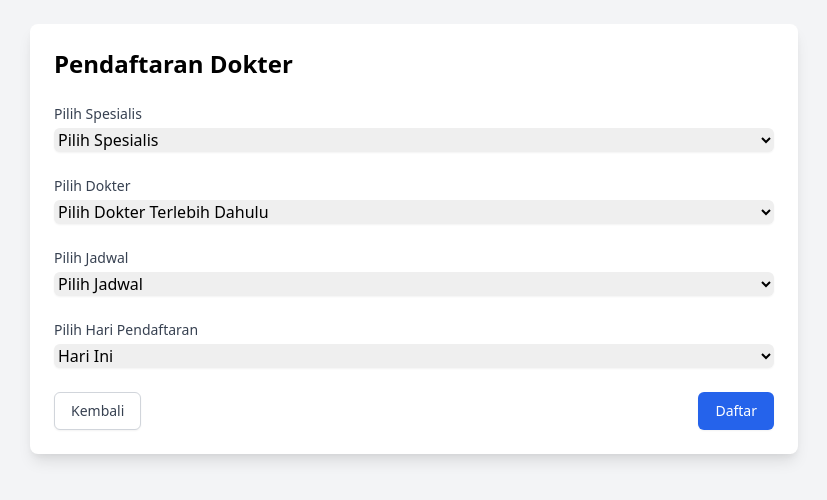
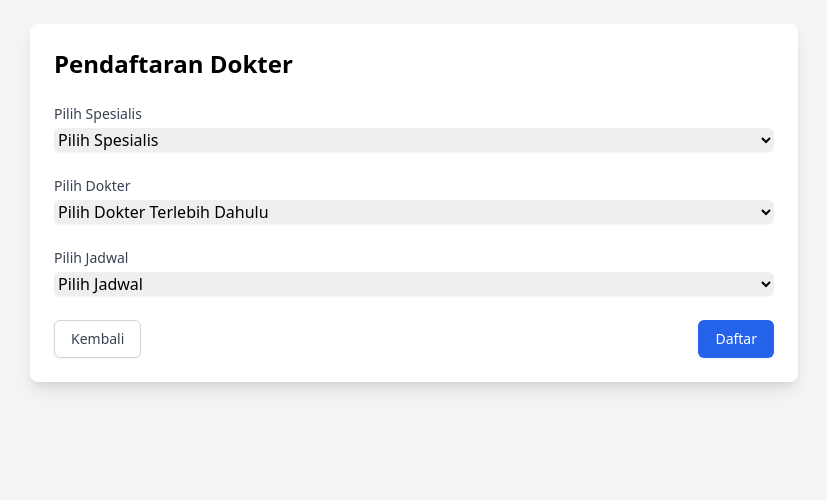
Before and after one commit to Marcellino0/TubesRPL, a PHP site: page /patient/register_appointment.php in a window 1280 px wide. Shown: the top 500 px of the page, without its empty margins (226-1053 px from the left). Run offline with PHP 8.4, Linux system fonts and the light colour scheme; the visitor is signed in with stand-in values (Sample User, id 1); data comes from the database, SQL or seed files in the repository.

Commit message:
hapus bagian pendaftaran

```diff
--- a/patient/register_appointment.php
+++ b/patient/register_appointment.php
@@ -149,14 +149,6 @@ if ($_SERVER['REQUEST_METHOD'] === 'POST') {
                         </select>
                     </div>
 
-                    <!-- Registration Day Selection -->
-                    <div>
-                        <label class="block text-sm font-medium text-gray-700">Pilih Hari Pendaftaran</label>
-                        <select name="registration_day" id="registration_day" class="mt-1 block w-full rounded-md border-gray-300 shadow-sm focus:border-blue-500 focus:ring-blue-500" required>
-                            <option value="today">Hari Ini</option>
-                            <option value="tomorrow">Besok</option>
-                        </select>
-                    </div>
 
                     <div class="flex items-center justify-between space-x-4">
                         <a href="patient_dashboard.php" class="inline-flex justify-center py-2 px-4 border border-gray-300 shadow-sm text-sm font-medium rounded-md text-gray-700 bg-white hover:bg-gray-50 focus:outline-none focus:ring-2 focus:ring-offset-2 focus:ring-blue-500">
```
